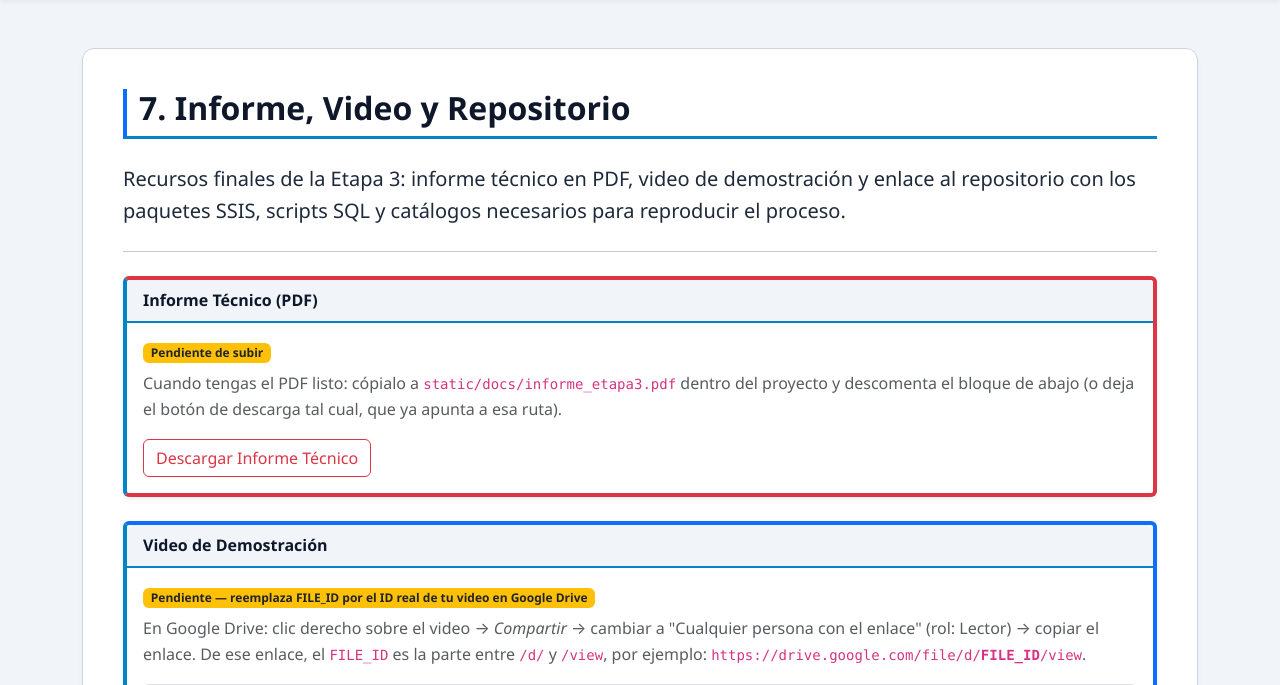
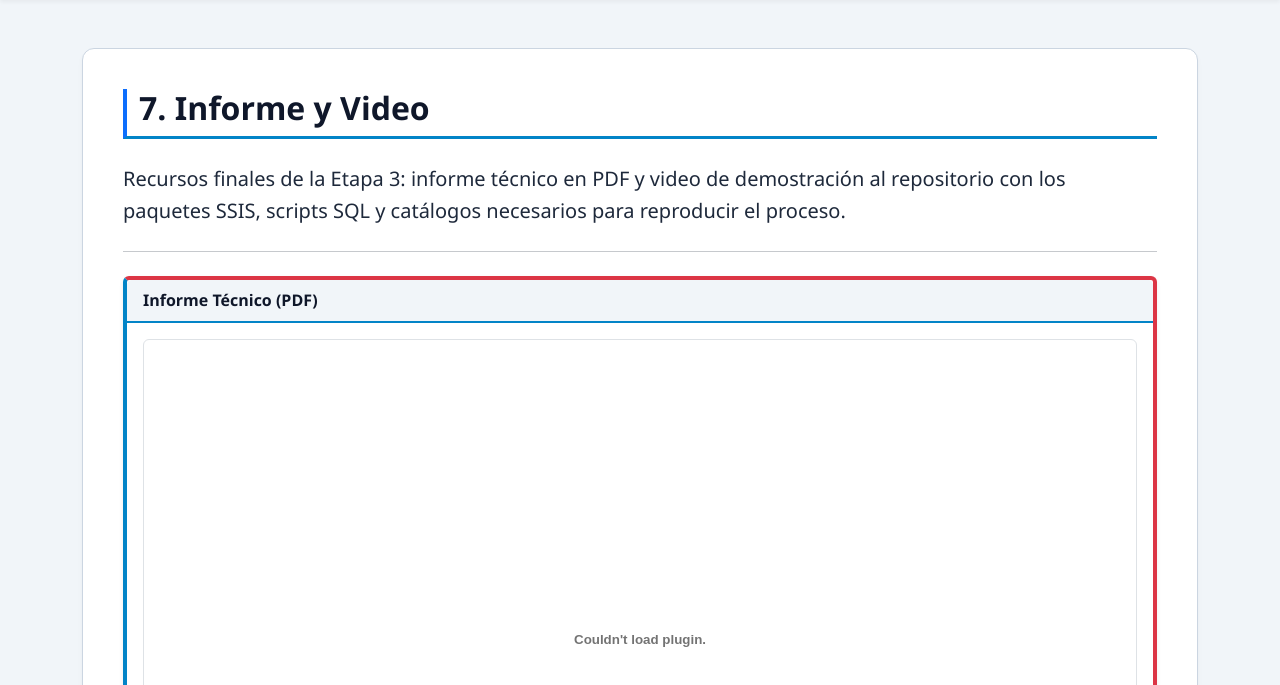
Before and after one commit to Manmurcia/NexoBio-ETV, a Flask app: page /etapa3/entregables in a window 1280 px wide. Shown: the part 62-747 px from the top of the page. Run offline with Flask 3, Linux system fonts and the light colour scheme; grey boxes are pictures that could not be loaded.

Commit message:
Actualizar título y descripción en la sección de entregables; añadir informe técnico en PDF.

```diff
--- a/templates/etapa 3/7_entregables.html
+++ b/templates/etapa 3/7_entregables.html
@@ -5,10 +5,10 @@
     <div class="row">
         <div class="col-12">
             <h1 class="page-title">
-                <i class="bi bi-box-seam-fill"></i> 7. Informe, Video y Repositorio
+                <i class="bi bi-box-seam-fill"></i> 7. Informe y Video
             </h1>
             <p class="lead">
-                Recursos finales de la Etapa 3: informe técnico en PDF, video de demostración y enlace
+                Recursos finales de la Etapa 3: informe técnico en PDF y video de demostración
                 al repositorio con los paquetes SSIS, scripts SQL y catálogos necesarios para reproducir
                 el proceso.
             </p>
@@ -22,16 +22,8 @@
             <i class="bi bi-file-earmark-pdf-fill"></i> Informe Técnico (PDF)
         </div>
         <div class="card-body">
-            <span class="badge bg-warning text-dark mb-2"><i class="bi bi-exclamation-triangle-fill"></i> Pendiente de subir</span>
-            <p class="text-muted">
-                Cuando tengas el PDF listo: cópialo a <code>static/docs/informe_etapa3.pdf</code> dentro del
-                proyecto y descomenta el bloque de abajo (o deja el botón de descarga tal cual, que ya
-                apunta a esa ruta).
-            </p>
-            <!--
-            Una vez subido el archivo a static/docs/informe_etapa3.pdf, puedes incrustarlo así:
             <embed src="/static/docs/informe_etapa3.pdf" type="application/pdf" width="100%" height="600px" class="rounded border">
-            -->
+
             <a href="/static/docs/informe_etapa3.pdf" class="btn btn-outline-danger" target="_blank">
                 <i class="bi bi-download"></i> Descargar Informe Técnico
             </a>
--- a/templates/layout.html
+++ b/templates/layout.html
@@ -66,7 +66,7 @@
                             <li><a class="dropdown-item {% if slug_activo == 'iteracion-2' %}active{% endif %}" href="{{ url_for('etapa3_seccion', seccion='iteracion-2') }}">4. Iteración 2</a></li>
                             <li><a class="dropdown-item {% if slug_activo == 'iteracion-3' %}active{% endif %}" href="{{ url_for('etapa3_seccion', seccion='iteracion-3') }}">5. Iteración 3</a></li>
                             <li><a class="dropdown-item {% if slug_activo == 'comparacion' %}active{% endif %}" href="{{ url_for('etapa3_seccion', seccion='comparacion') }}">6. Comparación de Resultados</a></li>
-                            <li><a class="dropdown-item {% if slug_activo == 'entregables' %}active{% endif %}" href="{{ url_for('etapa3_seccion', seccion='entregables') }}">7. Informe, Video y Repositorio</a></li>
+                            <li><a class="dropdown-item {% if slug_activo == 'entregables' %}active{% endif %}" href="{{ url_for('etapa3_seccion', seccion='entregables') }}">7. Informe y Video</a></li>
                         </ul>
                     </li>
                 </ul>
```
Also changed, not shown: 1 other file.
